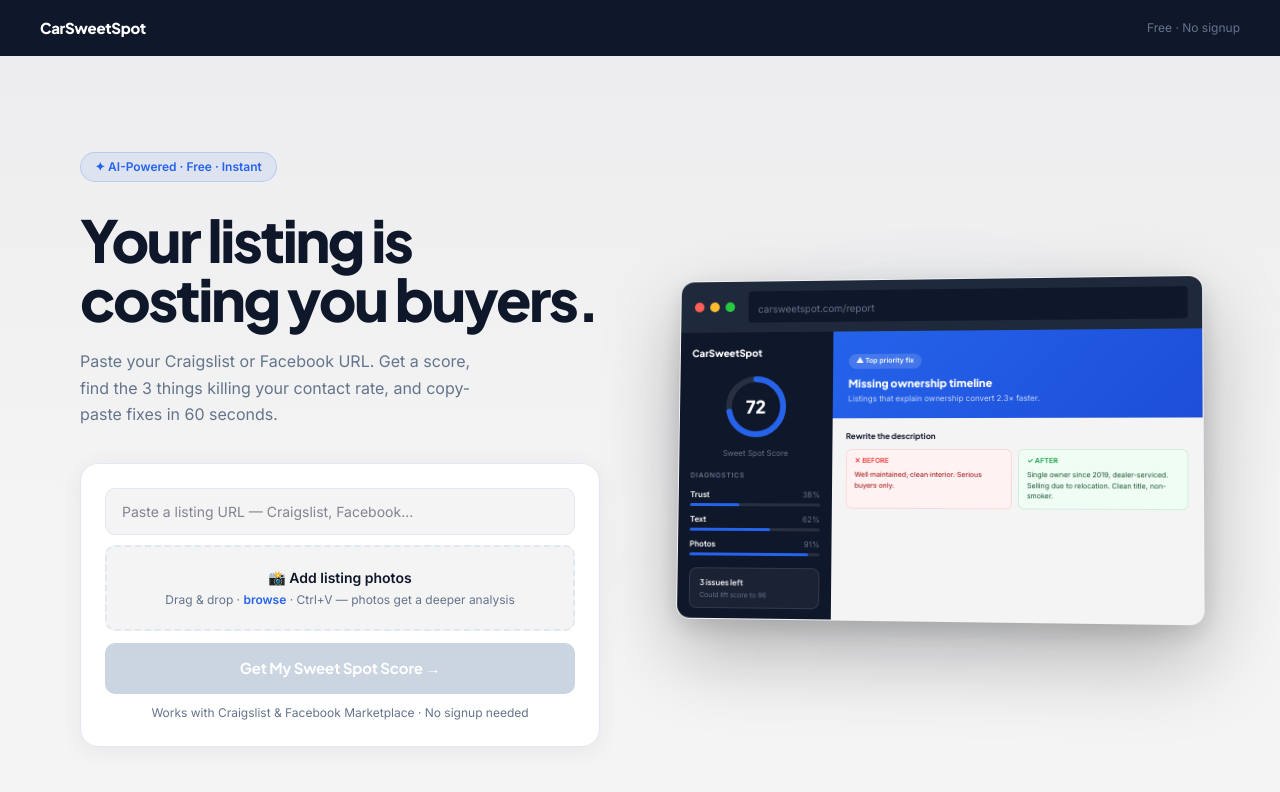
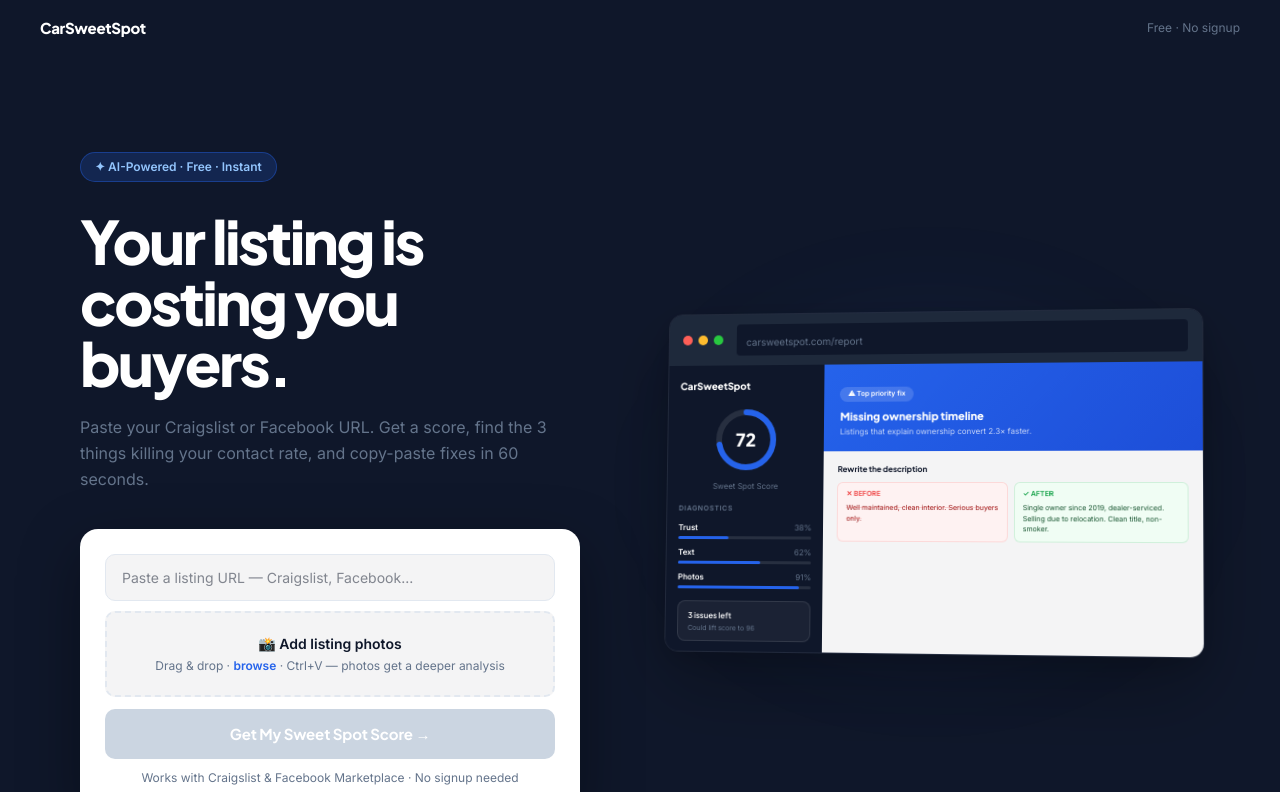
Before and after one commit to yonibuilds/carsweetspot, a Next.js app: page / in a window 1280 px wide. Shown: the top 792 px of the page. Built offline with nearby package versions, Linux system fonts and the light colour scheme.

Commit message:
Homepage: dark navy hero section, white headline, stronger glow on mockup

```diff
--- a/app/page.tsx
+++ b/app/page.tsx
@@ -262,29 +262,24 @@
         <span style={{ ...B, fontSize: 12, color: NAVY_M }}>Free · No signup</span>
       </nav>
 
-      {/* HERO */}
-      <div style={{
-        background: isDesktop
-          ? `linear-gradient(180deg, ${NAVY}08 0%, transparent 60%)`
-          : undefined,
-        borderBottom: `1px solid ${BORDER}`,
-      }}>
+      {/* HERO — dark navy band */}
+      <div style={{ background: NAVY, borderBottom: `1px solid rgba(255,255,255,0.08)` }}>
       <div style={{
         display: "flex",
         flexDirection: isDesktop ? "row" : "column",
         alignItems: isDesktop ? "center" : "stretch",
-        gap: isDesktop ? 72 : 0,
+        gap: isDesktop ? 80 : 0,
         maxWidth: 1280,
         margin: "0 auto",
-        padding: isDesktop ? "96px 80px 96px" : "52px 24px 48px",
+        padding: isDesktop ? "96px 80px" : "52px 24px 48px",
       }}>
 
         {/* LEFT: copy + input */}
-        <div style={{ flex: isDesktop ? "0 0 520px" : undefined, display: "flex", flexDirection: "column", gap: 0 }}>
+        <div style={{ flex: isDesktop ? "0 0 500px" : undefined, display: "flex", flexDirection: "column", gap: 0 }}>
           {/* Eyebrow pill */}
           <div style={{
             ...B, display: "inline-flex", alignItems: "center", gap: 6,
-            background: `${BRAND}15`, color: BRAND, border: `1px solid ${BRAND}30`,
+            background: "rgba(37,99,235,0.2)", color: "#93C5FD", border: "1px solid rgba(37,99,235,0.4)",
             borderRadius: 99, padding: "5px 14px",
             fontSize: 12, fontWeight: 700,
             marginBottom: 28, alignSelf: "flex-start",
@@ -293,21 +288,21 @@
           </div>
 
           <h1 style={{
-            ...H, fontSize: isDesktop ? 58 : 40, fontWeight: 800, color: NAVY,
+            ...H, fontSize: isDesktop ? 60 : 40, fontWeight: 800, color: WHITE,
             lineHeight: 1.02, letterSpacing: "-0.04em", margin: "0 0 20px",
           }}>
             Your listing is costing you buyers.
           </h1>
 
-          <p style={{ ...B, fontSize: 16, color: NAVY_M, lineHeight: 1.65, margin: "0 0 36px", maxWidth: 420 }}>
+          <p style={{ ...B, fontSize: 16, color: NAVY_M, lineHeight: 1.65, margin: "0 0 36px" }}>
             Paste your Craigslist or Facebook URL. Get a score, find the 3 things killing your contact rate, and copy-paste fixes in 60 seconds.
           </p>
 
           {/* INPUT CARD */}
           <div style={{
-            background: WHITE, border: `1px solid ${BORDER}`,
+            background: WHITE, border: "1px solid rgba(255,255,255,0.1)",
             borderRadius: 18, padding: "24px",
-            boxShadow: "0 4px 24px rgba(0,0,0,0.06)",
+            boxShadow: "0 20px 60px rgba(0,0,0,0.35)",
           }}>
             <input
               type="text" value={url} onChange={e => setUrl(e.target.value)}
@@ -399,9 +394,9 @@
         {isDesktop && (
           <div style={{ flex: 1, position: "relative", display: "flex", alignItems: "center", justifyContent: "center", minWidth: 0 }}>
             <div style={{
-              position: "absolute", width: 500, height: 360, borderRadius: "50%",
-              background: `radial-gradient(ellipse, ${BRAND}18 0%, transparent 70%)`,
-              filter: "blur(48px)", zIndex: 0,
+              position: "absolute", width: 520, height: 380, borderRadius: "50%",
+              background: `radial-gradient(ellipse, ${BRAND}30 0%, transparent 70%)`,
+              filter: "blur(56px)", zIndex: 0,
             }} />
             <div style={{
               position: "relative", zIndex: 1, width: "100%",
```
